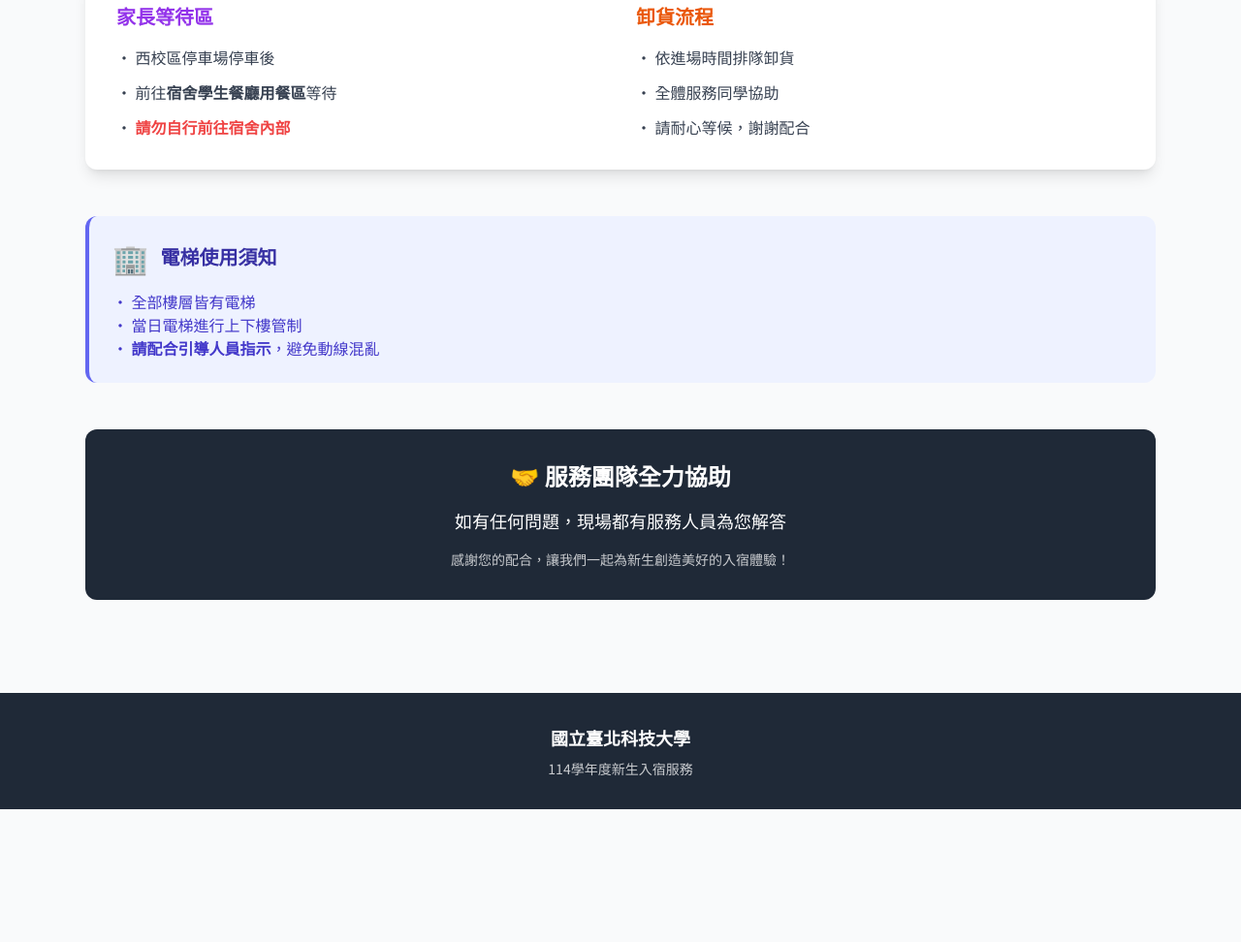
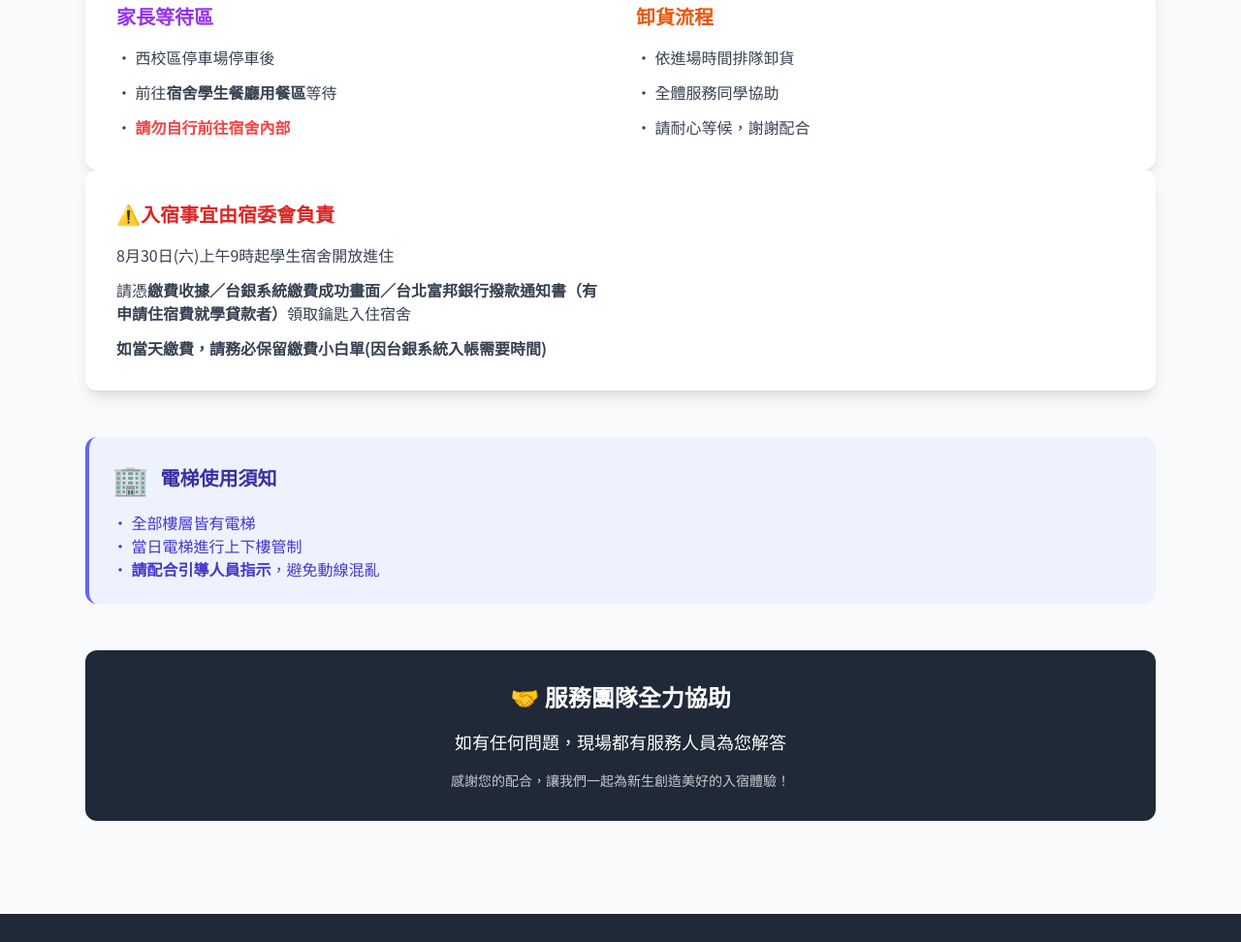
Before and after one commit to JustinTsaiNTUT/NTUT_SU-_dept-of-studentright, a plain HTML site: page index.html in a window 1280 px wide. Shown: the part 1401-2373 px from the top of the page at 97% size. Before the commit the page ends 2236 px from the top, so only its background shows below. Drawn offline with nearby package versions, Linux system fonts and the light colour scheme.

Commit message:
Update index.html

```diff
--- a/index.html
+++ b/index.html
@@ -130,6 +130,18 @@
                     </div>
                 </div>
             </div>
+            <div class="bg-white rounded-xl p-8 shadow-lg">
+                <div class="grid md:grid-cols-2 gap-8">
+                    <div>
+                        <h3 class="text-xl font-bold text-red-600 mb-4">⚠️入宿事宜由宿委會負責</h3>
+                        <div class="space-y-3 text-gray-700">
+                            <p>8月30日(六)上午9時起學生宿舍開放進住</p>
+                            <p>請憑<strong>繳費收據／台銀系統繳費成功畫面／台北富邦銀行撥款通知書（有申請住宿費就學貸款者）</strong>領取鑰匙入住宿舍</p>
+                            <p><strong>如當天繳費，請務必保留繳費小白單(因台銀系統入帳需要時間)</strong></p>
+                        </div>
+                    </div>
+                </div>
+            </div>
         </div>
 
         <div class="mb-12">
```
